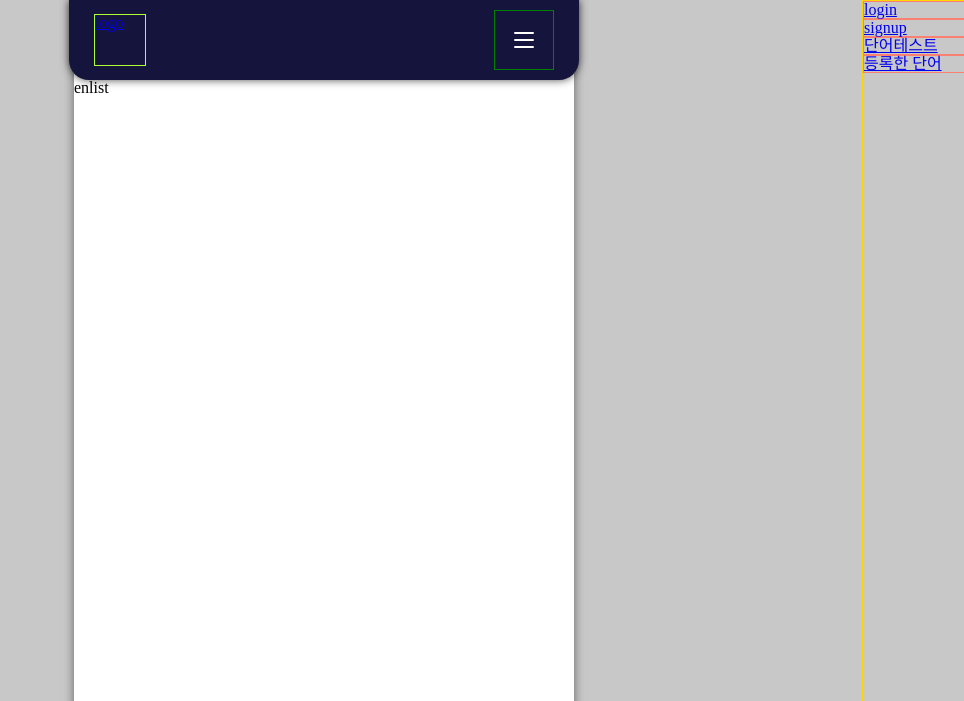
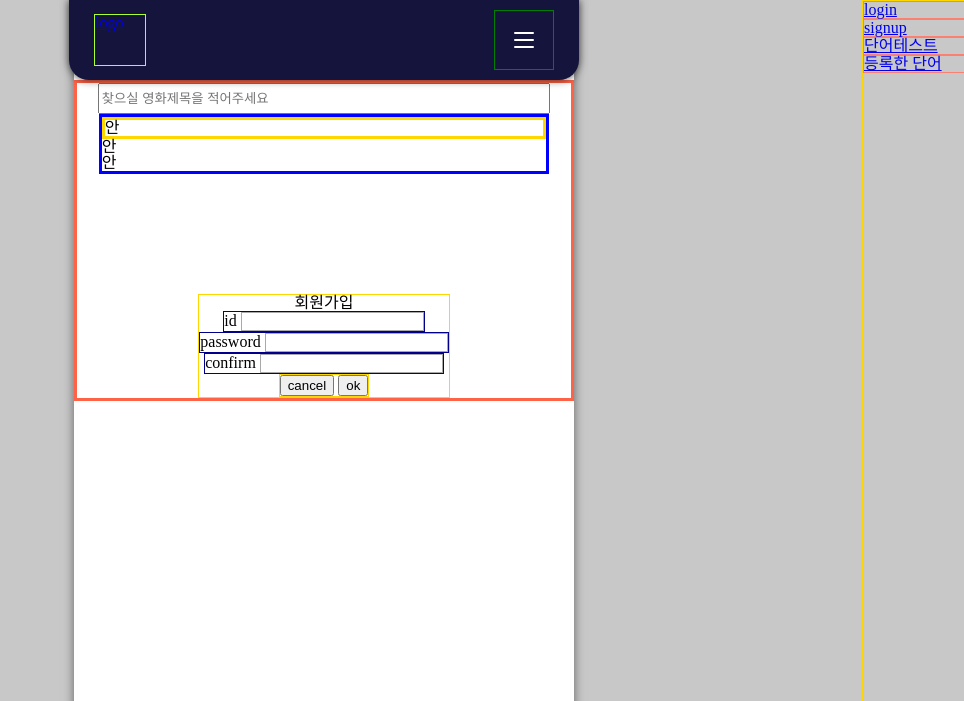
Before and after one commit to obov/word-friend, a Flask app: page /word/enlist in a window 1280 px wide. Shown: the top 701 px of the page, without its empty margins (316-1280 px from the left). Run offline with Flask 2, Linux system fonts and the light colour scheme.

Commit message:
검색기능 임시추가

```diff
--- a/app.py
+++ b/app.py
@@ -1,7 +1,9 @@
+from mimetypes import init
 from types import MethodType
 from flask import Flask ,render_template, session,jsonify,request
 import requests
 from pymongo import MongoClient
+from bs4 import BeautifulSoup
 
 
 #db 접속
@@ -34,6 +36,68 @@ def exam():
 def enlisted():
     return render_template('/word/enlisted.html')
 
+
+#자동완성
+@app.route("/search_word",methods=["post"])
+def search_word():
+
+    keyword = request.form['keyword']
+    #크롤링
+    #https://dic.daum.net/search.do?q=apple&dic=eng&search_first=Y
+    if keyword.isalpha():
+        try:
+            doc=[]
+            data = requests.get("https://dic.daum.net/search.do?q="+keyword+"&dic=eng&search_first=Y", headers=headers)
+            soup = BeautifulSoup(data.text, 'html.parser')
+
+            #정확한 단어
+            cleanword = soup.find('a',{'class','txt_cleansch'}).text
+            clean_href = soup.find('a',{'class','txt_cleansch'})['href']
+            clean_intend = soup.find('ul',{'class','list_search'}).text
+            # print(cleanword,clean_intend,clean_href)
+            doc.append({
+                'word' : cleanword,
+                'href' : clean_href,
+                'intend' : clean_intend
+            })
+            #연관 검색어
+            data2 = soup.select('#mArticle > div.search_cont > div:nth-child(3) > div:nth-child(3) > div')
+
+            for words in data2:
+                word = words.select_one('strong > a').text
+                intend = words.select_one('ul').text
+                href = words.select_one('strong > a')['href']
+
+                doc.append({
+                    'word' : word,
+                    'intend' : intend,
+                    'href' : href
+                })
+
+            return jsonify({'data':doc})
+        except:
+            return jsonify({'data':'검색 결과가 없습니다.'})
+
+    else:
+        try:
+            data = requests.get("https://dic.daum.net/search.do?q="+keyword+"&dic=eng", headers=headers)
+            soup = BeautifulSoup(data.text, 'html.parser')
+            data = soup.select('#mArticle > div.search_cont > div:nth-child(4) > div.search_box > div')
+            doc=[]
+            for search in data:
+                word = search.select_one('div.search_word > strong > a').text
+                href = search.select_one('div.search_word > strong > a')['href']
+                intend = search.select_one('ul').text
+                print(word,href,intend)
+                doc.append({
+                    'word':word,
+                    'href':href,
+                    'intend':intend
+                })
+            return jsonify({'data':doc})
+        except:
+            return jsonify({'data':'검색 결과가 없습니다.'})
+
 #로그인 api (session)
 @app.route("/login",methods=["post"])
 def log_in():
@@ -56,13 +120,13 @@ def log_in():
     except:
         return jsonify({'msg': '일치하는 계정이 없습니다.','result':'false'})
 
-
+#로그아웃
 @app.route("/logout",methods=["post"])
 def log_out():
     session.pop('id',None)
     return jsonify({'result':'성공!!'})
 
-
+#로그인체크
 @app.route("/login_check",methods=["post"])
 def  login_check():
     if "id" in session:
@@ -70,7 +134,15 @@ def  login_check():
     else :
         return jsonify({'loginData': 'notlogin'})
 
+#로그인체크
+@app.route("/word/login_check",methods=["post"])
+def  word_login_check():
+    if "id" in session:
+        return jsonify({'loginData': session['id']})
+    else :
+        return jsonify({'loginData': 'notlogin'})
 
+#회원가입
 @app.route("/sign_up",methods=["post"])
 def  sign_up():
     try:
--- a/templates/base.html
+++ b/templates/base.html
@@ -6,7 +6,9 @@
     <meta name="viewport" content="width=device-width, initial-scale=1.0" />
     <link rel="stylesheet" href="{{ url_for('static', filename='css/base/index.css') }}" />
     <script src="https://ajax.googleapis.com/ajax/libs/jquery/3.5.1/jquery.min.js"></script>
-    <script src="../static/js/account.js"></script>
+    <!-- <script src="../static/js/account.js"></script> -->
+    <script src="{{ url_for('static', filename='js/account.js') }}"></script>
+    <script src="{{ url_for('static', filename='js/search.js') }}"></script>
     <title>word friend</title>
   </head>
   <body>
--- a/templates/word/enlist.html
+++ b/templates/word/enlist.html
@@ -1 +1,45 @@
-{% extends "base.html"%} {% block content %} enlist {%endblock%}
+{% extends "base.html"%} {% block content %}
+
+
+<script>
+    $("#keyword").keyup(function () {
+    console.log('al..');
+    // itcdelay(function () {
+    //     console.log('al..');
+    //     // $('#movie_list').empty();
+    //     send_keyword();
+    // }, 150);
+});
+</script>
+<div style="border: solid 3px tomato" class="signup">
+
+    <input type="text" style="width: 90%; height:25px;" id="keyword" placeholder="찾으실 영화제목을 적어주세요">
+    <div style="border: solid 3px blue;width: 90%;display: grid;">
+        <!-- <div style="border: solid 3px gold;height:25px;;"></div> -->
+        <ul class="list_word">
+            <li style="border: solid 3px gold;">안</li>
+            <li>안</li>
+            <li>안</li>
+        </ul>
+    </div>
+
+
+
+    <form style="border: solid 1px gold" >
+      회원가입
+      <label style="border: solid 1px darkblue" for="id"
+        >id <input style="border: solid 1px darkgray" id="id" type="text"
+      /></label>
+      <label style="border: solid 1px darkblue" for="password"
+        >password <input style="border: solid 1px darkgray" id="password" type="password"
+      /></label>
+      <label style="border: solid 1px darkblue" for="confirm"
+        >confirm <input style="border: solid 1px darkgray" id="confirm" type="password"
+      /></label>
+      <div style="border: solid 1px gold" class="buttons">
+        <input type="button" value="cancel" />
+        <input type="button" onclick="go_signup()"  value="ok" />
+      </div>
+    </form>
+</div>
+{%endblock%}
--- a/templates/word/exam.html
+++ b/templates/word/exam.html
@@ -1 +1 @@
-{% extends "base.html"%} {% block content %} exam {%endblock%}
+{% extends "/base.html"%} {% block content %} exam {%endblock%}
```
